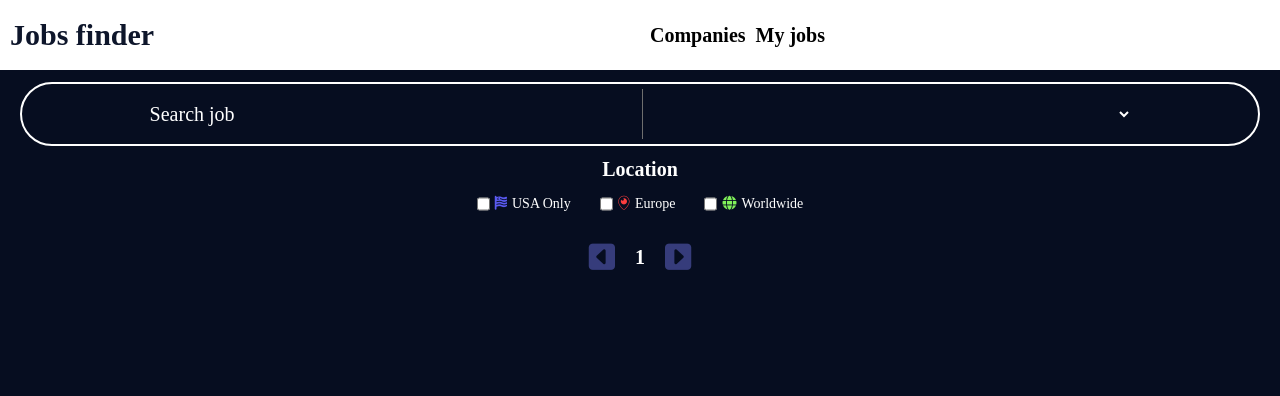
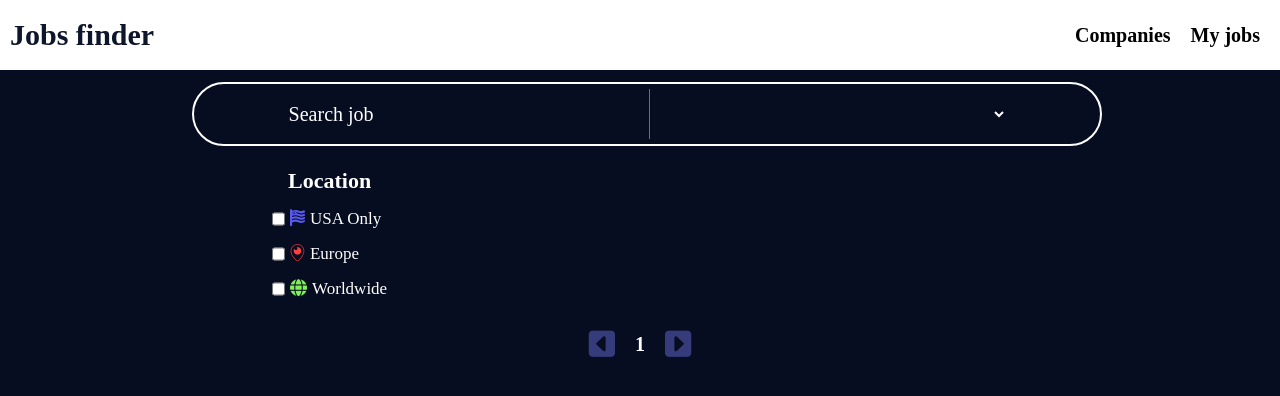
Before and after one commit to vlcoscar8/Portfolio_JS, a website with bundled scripts: page src/index.html in a window 1280 px wide. Built offline with nearby package versions, Linux system fonts and the light colour scheme; no server answers; a web font is replaced by a local one.

Commit message:
responsive style

```diff
--- a/src/app/styles/block/_header.scss
+++ b/src/app/styles/block/_header.scss
@@ -22,14 +22,16 @@ header {
 
     .header-list {
         display: flex;
-        justify-content: start;
-        gap: 1rem;
+        justify-content: end;
+        gap: 2rem;
 
         list-style: none;
-        white-space: nowrap;
+
         position: relative;
 
-        width: 50%;
+        width: 40%;
+        padding: 0;
+        margin-right: 3rem;
 
         li {
             color: black;
@@ -57,8 +59,8 @@ header {
             font-size: 1.5rem;
 
             position: absolute;
-            right: 0.2rem;
-            top: -0.7rem;
+            right: -1rem;
+            top: -1.5rem;
         }
     }
 }
--- a/src/app/styles/block/company-pages/_company-detail.scss
+++ b/src/app/styles/block/company-pages/_company-detail.scss
@@ -43,6 +43,11 @@
             gap: 1rem;
             margin-top: 2rem;
 
+            @include tablet {
+                flex-direction: row;
+                justify-content: center;
+            }
+
             .job-tag {
                 display: flex;
                 flex-direction: column;
@@ -61,6 +66,11 @@
                 cursor: pointer;
                 transition: all 0.5s ease;
 
+                @include tablet {
+                    width: 40vw;
+                    gap: 2rem;
+                }
+
                 &:hover {
                     transform: scale(1.02);
                     background: $hover-color;
@@ -69,11 +79,21 @@
                 &__title {
                     font-size: 2rem;
                     font-weight: 400;
+
+                    @include tablet {
+                        font-size: 2.3rem;
+                    }
                 }
 
                 .company-tag__container {
                     display: flex;
                     gap: 1rem;
+                    width: 80%;
+
+                    .tag {
+                        @include tag;
+                        font-size: 1.6rem;
+                    }
                 }
             }
         }
--- a/src/app/styles/block/company-pages/_company-page.scss
+++ b/src/app/styles/block/company-pages/_company-page.scss
@@ -3,7 +3,7 @@
 
     .company__container {
         display: grid;
-        grid-template-columns: repeat(auto-fit, minmax(20rem, 1fr));
+        grid-template-columns: repeat(auto-fit, minmax(25rem, 1fr));
         gap: 1rem;
         margin-top: 1rem;
 
--- a/src/app/styles/block/fav-page/_fav-page.scss
+++ b/src/app/styles/block/fav-page/_fav-page.scss
@@ -5,6 +5,11 @@
     border-radius: 2rem;
 
     position: relative;
+
+    @include tablet {
+        width: 70vw;
+        margin-left: 13vw;
+    }
 
     .fav-job-container {
         display: flex;
@@ -38,11 +43,19 @@
 
             h2 {
                 font-size: 1.8rem;
+
+                @include tablet {
+                    font-size: 2rem;
+                }
             }
 
             h3 {
                 font-size: 1.6rem;
                 color: $company-color;
+
+                @include tablet {
+                    font-size: 1.8rem;
+                }
             }
 
             .job-info {
@@ -53,6 +66,10 @@
 
                 .job-img {
                     @include image_company(7rem, 7rem);
+
+                    @include tablet {
+                        @include image_company(9rem, 9rem);
+                    }
                 }
 
                 &__content {
@@ -64,6 +81,14 @@
                     .job-tags {
                         display: flex;
                         gap: 1rem;
+
+                        .tag {
+                            @include tag;
+
+                            @include tablet {
+                                font-size: 1.7rem;
+                            }
+                        }
                     }
                 }
             }
--- a/src/app/styles/block/home_page/_filters.scss
+++ b/src/app/styles/block/home_page/_filters.scss
@@ -9,6 +9,11 @@
 
     border: 2px solid rgb(255, 255, 255);
     border-radius: 4rem;
+
+    @include tablet {
+        width: 70vw;
+        margin-left: 15vw;
+    }
 
     .search-input {
         border: none;
@@ -53,10 +58,22 @@
     gap: 0.5rem;
     margin-top: 1rem;
 
+    @include tablet {
+        width: 20%;
+
+        h3 {
+            font-size: 2.2rem;
+        }
+    }
+
     .filters {
         display: flex;
         gap: 1.5rem;
         margin: 1rem 0;
+
+        @include tablet {
+            flex-direction: column;
+        }
 
         .checkbox {
             display: flex;
@@ -65,6 +82,10 @@
 
             margin: 0 0.7rem;
             font-size: 1.4rem;
+
+            @include tablet {
+                font-size: 1.7rem;
+            }
         }
 
         .icon {
--- a/src/app/styles/block/home_page/_jobs-container.scss
+++ b/src/app/styles/block/home_page/_jobs-container.scss
@@ -1,3 +1,19 @@
+.home-page {
+    display: flex;
+    flex-direction: column;
+
+    @include tablet {
+        flex-direction: row;
+        align-items: flex-start;
+        width: 70vw;
+        margin-left: 15rem;
+    }
+
+    @include desktop {
+        margin-left: 24rem;
+    }
+}
+
 .job-container {
     display: flex;
     justify-content: space-between;
@@ -30,23 +46,39 @@
         width: 90%;
         gap: 0.5rem;
 
+        @include tablet {
+            gap: 1.5rem;
+        }
+
         .job-img {
             @include image_company(7rem, 7rem);
+
+            @include tablet {
+                @include image_company(8rem, 8rem);
+            }
         }
 
         .job-description {
             display: flex;
             flex-direction: column;
             width: 80%;
-            gap: 10px;
+            gap: 1rem;
 
             .job-title {
-                font-size: 18px;
+                font-size: 1.8rem;
+
+                @include tablet {
+                    font-size: 2rem;
+                }
             }
 
             .company-title {
-                font-size: 16px;
+                font-size: 1.6rem;
                 color: $company-color;
+
+                @include tablet {
+                    font-size: 1.8rem;
+                }
             }
             .job-tags {
                 display: flex;
@@ -54,6 +86,10 @@
 
                 .tag {
                     @include tag;
+
+                    @include tablet {
+                        font-size: 1.7rem;
+                    }
                 }
             }
         }
--- a/src/app/styles/block/job-page.scss/_job-page.scss
+++ b/src/app/styles/block/job-page.scss/_job-page.scss
@@ -1,15 +1,20 @@
 .detail__container {
     margin: 3rem 1rem;
     padding: 2rem;
+
     background-color: $hover-color;
     box-shadow: rgba(50, 50, 93, 0.25) 0px 6px 12px -2px,
         rgba(0, 0, 0, 0.3) 0px 3px 7px -3px;
 
     border: 2px solid $border-color;
-
     border-radius: 2rem;
 
     position: relative;
+
+    @include tablet {
+        width: 70vw;
+        margin-left: 11vw;
+    }
 
     .home-title {
         font-size: 2rem;
@@ -32,6 +37,10 @@
 
         &__img {
             @include image_company(7rem, 7rem);
+
+            @include tablet {
+                @include image_company(10rem, 10rem);
+            }
         }
 
         &__title {
@@ -46,6 +55,10 @@
 
         &__tag {
             @include tag;
+
+            @include tablet {
+                font-size: 2rem;
+            }
         }
     }
 
@@ -57,6 +70,10 @@
         font-size: 1.4rem;
         margin: 0.8rem 0;
         color: white !important;
+
+        @include tablet {
+            font-size: 1.7rem;
+        }
     }
 
     div {
--- a/src/app/styles/styles.scss
+++ b/src/app/styles/styles.scss
@@ -3,6 +3,7 @@
 @import "./utilities/_mixins.scss";
 @import "./utilities/_default-page.scss";
 @import "./utilities/_typography.scss";
+@import "./utilities/_responsive.scss";
 
 /// general styles
 @import "./block/_header.scss";
--- a/src/app/styles/utilities/_default-page.scss
+++ b/src/app/styles/utilities/_default-page.scss
@@ -15,6 +15,8 @@ a {
 body {
     background: $background-page-color;
     color: white;
+    max-width: 100%;
+    overflow-x: hidden;
 }
 
 /// Repetitive styles
--- /dev/null
+++ b/src/app/styles/utilities/_responsive.scss
@@ -0,0 +1,14 @@
+$breakpoint-1: 900px;
+$breakpoint-2: 1200px;
+
+@mixin tablet {
+    @media (min-width: $breakpoint-1) {
+        @content;
+    }
+}
+
+@mixin desktop {
+    @media (min-width: $breakpoint-2) {
+        @content;
+    }
+}
--- a/src/index.html
+++ b/src/index.html
@@ -40,7 +40,7 @@
                 class="categories-input"
             ></select>
         </nav>
-        <section>
+        <section class="home-page">
             <div id="filters-container" class="location-filter">
                 <h3>Location</h3>
                 <div class="filters">
@@ -76,8 +76,9 @@
                     >
                 </div>
             </div>
+            <div id="jobsList-container"></div>
         </section>
-        <section id="jobsList-container"></section>
+
         <section id="favourite-container"></section>
         <section id="company-container"></section>
         <section id="company-detail" class="company-detail">
```
